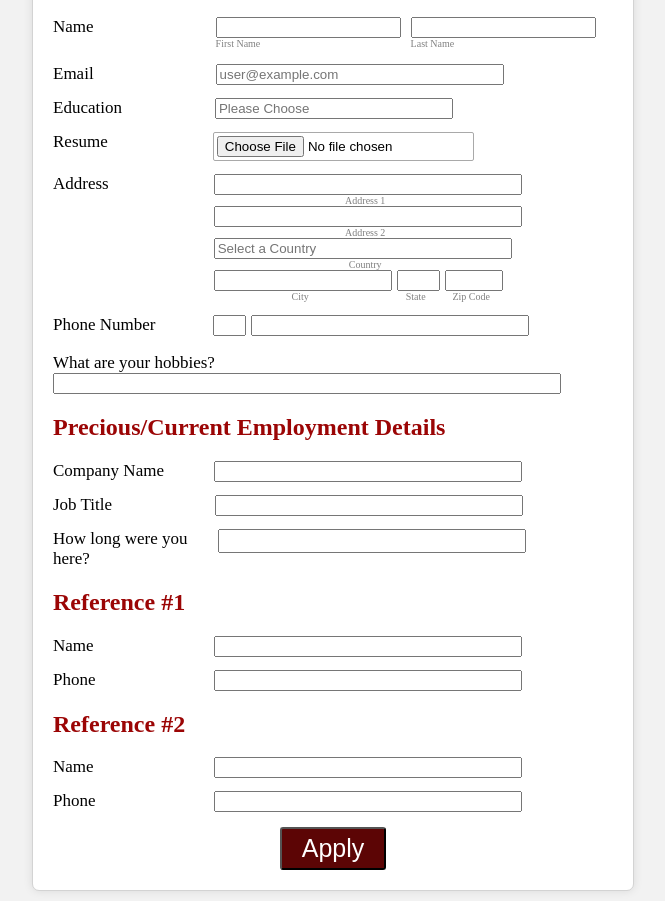
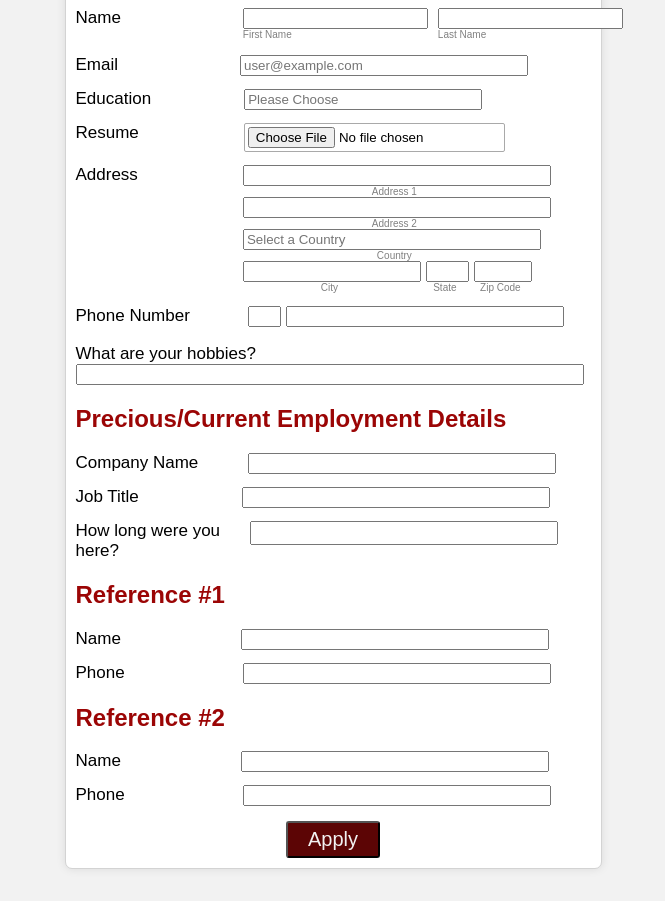
Before and after one commit to gohar-waheed-brainx/JobApplicationForm, a plain HTML site: page index.html in a window 1280 px wide. Shown: the part 137-1038 px from the top of the page, without its empty margins (307-972 px from the left). After the commit the page ends 1016 px from the top, so only its background shows below. Drawn offline with Linux system fonts and the light colour scheme.

Commit message:
Fixed Padding, Fixed Button

```diff
--- a/index.html
+++ b/index.html
@@ -17,12 +17,13 @@
             border-radius: 7px;
             margin-top: 10px;
             margin-bottom: 10px;
-            width: 600px;
+            width: 535px;
             background-color: #fff;
             box-shadow: 0 0 10px rgba(0, 0, 0, 0.1);
+            font-family: sans-serif;
         }
         .form-wrapper {
-            padding: 20px;
+            padding: 10px;
         }
         .strip {
             background-color: rgb(92, 5, 5);
@@ -169,7 +170,7 @@
                     <input type="text" style="margin-left: 118px; width: 300px;">
                 </div>
                 <div style="text-align: center; margin-top: 15px;">
-                    <button style="background-color: rgb(92, 5, 5); color: white; border-radius: 3px; font-size: 25px; padding-left: 20px; padding-right: 20px; padding-top: 5px; padding-bottom: 5px;">
+                    <button style="background-color: rgb(92, 5, 5); color: #f2f2f2; border-radius: 3px; font-size: 20px; padding-left: 20px; padding-right: 20px; padding-top: 5px; padding-bottom: 5px;">
                         Apply
                     </button>
                 </div>
```
